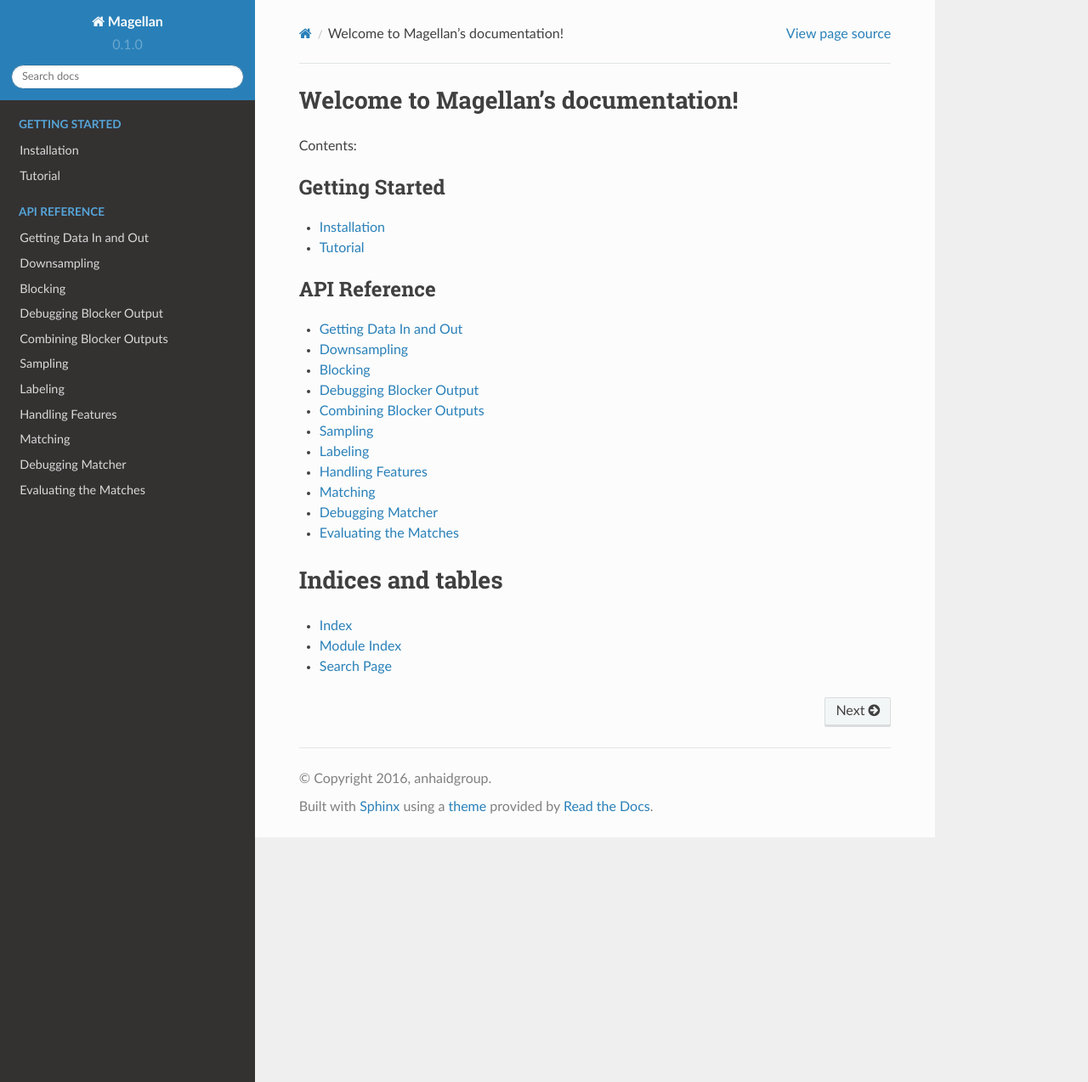
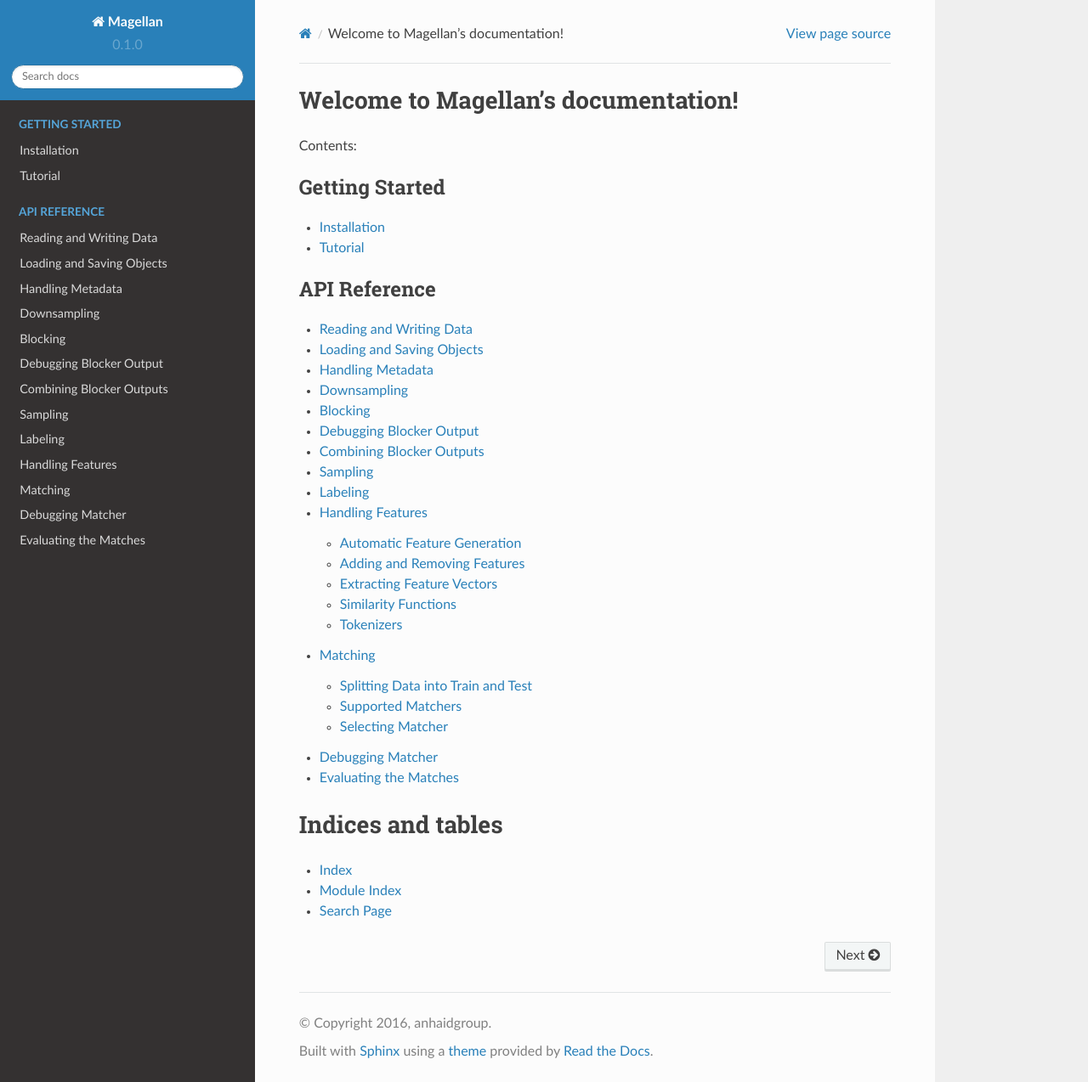
Before and after one commit to anhaidgroup/py_entitymatching, a Sphinx documentation site: the page built from docs/index.rst, in a window 1280 px wide and 1274 px high. Shown: the whole window at 85% size. Built offline with Sphinx 7.4.7 and the Read the Docs theme 2.0.0, drawn with Linux system fonts in a browser that asks for light colours; pages that are not in the unit, such as notebooks, are missing from menus.

Commit message:
[DOC] Added first set of files for user manual

```diff
--- /dev/null
+++ b/docs/api/add_remove_features.rst
@@ -0,0 +1,6 @@
+============================
+Adding and Removing Features
+============================
+.. autofunction:: magellan.get_feature_fn
+.. autofunction:: magellan.add_feature
+.. autofunction:: magellan.add_blackbox_feature
--- a/docs/api/evaluating_the_matches.rst
+++ b/docs/api/evaluating_the_matches.rst
@@ -1,4 +1,4 @@
 ======================
 Evaluating the Matches
 ======================
-.. autofunction:: magellan.evaluation.evaluation.eval_matches
+.. autofunction:: magellan.eval_matches
--- /dev/null
+++ b/docs/api/extract_feature_vectors.rst
@@ -0,0 +1,4 @@
+==========================
+Extracting Feature Vectors
+==========================
+.. autofunction:: magellan.extract_feature_vecs
--- a/docs/api/handling_features.rst
+++ b/docs/api/handling_features.rst
@@ -1,3 +1,12 @@
 =================
 Handling Features
 =================
+
+.. toctree::
+    :maxdepth: 2
+
+    auto_feature_generation
+    add_remove_features
+    extract_feature_vectors
+    simfunctions
+    tokenizers
--- a/docs/api/getting_data_in_out.rst
+++ b/docs/api/loading_and_saving_objects.rst
@@ -1,8 +1,6 @@
-=======================
-Getting Data In and Out
-=======================
-.. autofunction:: magellan.io.parsers.read_csv_metadata
-.. autofunction:: magellan.io.parsers.to_csv_metadata
+============================
+Loading and Saving Objects
+============================
 .. autofunction:: magellan.io.pickles.load_table
 .. autofunction:: magellan.io.pickles.save_table
 .. autofunction:: magellan.io.pickles.load_object
--- a/docs/api/matching.rst
+++ b/docs/api/matching.rst
@@ -1,3 +1,8 @@
 ========
 Matching
 ========
+.. toctree::
+    :maxdepth: 3
+   split_data
+   supported_matchers
+   selecting_matcher
--- /dev/null
+++ b/docs/api/reading_and_writing_data.rst
@@ -0,0 +1,5 @@
+=========================
+Reading and Writing Data
+=========================
+.. autofunction:: magellan.io.parsers.read_csv_metadata
+.. autofunction:: magellan.io.parsers.to_csv_metadata
--- /dev/null
+++ b/docs/api/selecting_matcher.rst
@@ -0,0 +1,4 @@
+==================
+Selecting Matcher
+==================
+.. autofunction:: magellan.select_matcher
--- /dev/null
+++ b/docs/api/split_data.rst
@@ -0,0 +1,4 @@
+==================================
+Splitting Data into Train and Test
+==================================
+.. autofunction:: magellan.train_test_split
--- a/docs/index.rst
+++ b/docs/index.rst
@@ -15,7 +15,9 @@
     :maxdepth: 3
     :caption: API Reference
 
-    api/getting_data_in_out
+    api/reading_and_writing_data
+    api/loading_and_saving_objects
+    api/handling_metadata
     api/downsampling
     api/blocking
     api/debugging_blocker_output
```
Also changed, not shown: docs/api/auto_feature_generation.rst (added, +9 -0 lines), docs/api/handling_metadata.rst (added, +16 -0 lines), docs/api/simfunctions.rst (added, +23 -0 lines), docs/api/supported_matchers.rst (added, +28 -0 lines), docs/api/tokenizers.rst (added, +10 -0 lines).
